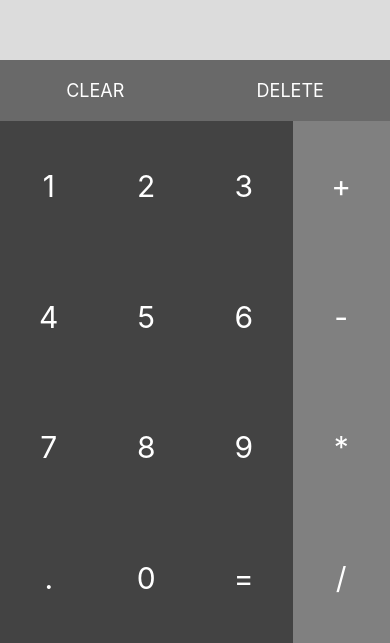
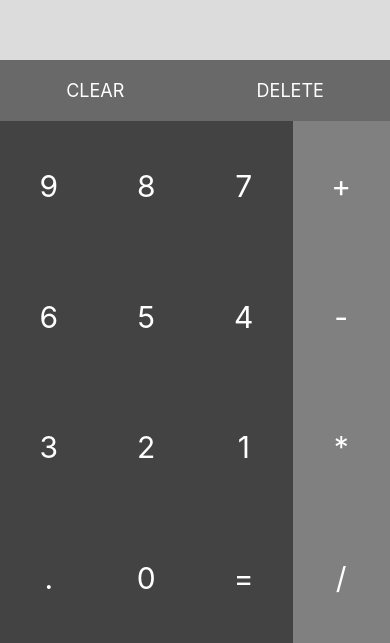
Before and after one commit to schezfaz/reacula8r, a React Native app: screen / in a window 390 px wide. Shown: the part 201-844 px from the top of the page. Built offline with nearby package versions, Linux system fonts and the light colour scheme.

Commit message:
ui minor fixes

```diff
--- a/App.js
+++ b/App.js
@@ -75,21 +75,21 @@ export default class App extends Component{
 
   render(){
     let rows=[]
-    let nums=[[1,2,3],[4,5,6],[7,8,9],[".",0,"="]]
+    let nums=[[9,8,7],[6,5,4],[3,2,1],[".",0,"="]]
     for(let i=0;i<4;i++){
       let row=[]
       for(let j=0;j<3;j++){
-        row.push(<TouchableOpacity onPress={()=>this.buttonPressed(nums[i][j])} style={styles.butt}>
+        row.push(<TouchableOpacity key={nums[i][j]} onPress={()=>this.buttonPressed(nums[i][j])} style={styles.butt}>
           <Text style={styles.buttText}>{nums[i][j]}</Text>
         </TouchableOpacity>)
       }
-      rows.push(<View style={styles.row}>{row}</View>)
+      rows.push(<View key={i} style={styles.row}>{row}</View>)
     }
 
     let operators=[]
     let ops = ['+','-','*','/']
     for (let x = 0; x<4;x++){
-      operators.push(<TouchableOpacity onPress={()=>this.operate(ops[x])} style={styles.butt}>
+      operators.push(<TouchableOpacity key={ops[x]} onPress={()=>this.operate(ops[x])} style={styles.butt}>
         <Text style={styles.buttText}>{ops[x]}</Text>
       </TouchableOpacity>)
     }
@@ -103,10 +103,10 @@ export default class App extends Component{
           <Text style={styles.resultText}>{this.state.resultText}</Text>
         </View>
         <View style={styles.utilities}>
-          <TouchableOpacity onPress = {()=>this.clearData()}>
+          <TouchableOpacity key={"clear"} onPress = {()=>this.clearData()}>
             <Text style={styles.utilityText}>CLEAR</Text>
           </TouchableOpacity>
-          <TouchableOpacity onPress={()=>this.deleteData()}>
+          <TouchableOpacity key = {"delete"}onPress={()=>this.deleteData()}>
             <Text style={styles.utilityText}>DELETE</Text>
           </TouchableOpacity>
         </View>
--- a/styles.js
+++ b/styles.js
@@ -13,7 +13,7 @@ const styles = StyleSheet.create({
     },
 
     calculationText:{
-        fontSize: 30,
+        fontSize: 35,
         color: 'black'
     },
 
```
